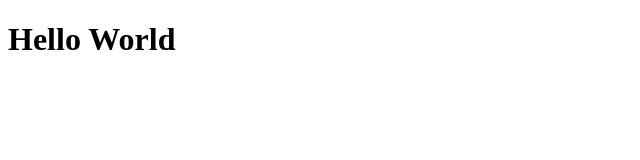
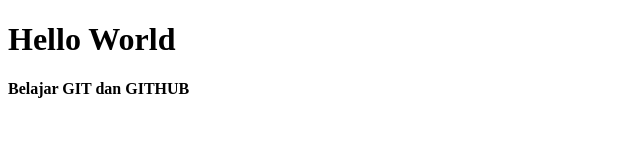
Before and after one commit to rafifauzif/hari-1-online, a plain HTML site: page index.html in a window 1280 px wide. Shown: the whole page, without its empty margins (0-640 px from the left). Drawn offline with Linux system fonts and the light colour scheme.

Commit message:
Menambahkan Belajar GIT dan GITHUB

```diff
--- a/index.html
+++ b/index.html
@@ -7,5 +7,6 @@
 </head>
 <body>
   <h1>Hello World</h1>
+  <h4>Belajar GIT dan GITHUB</h4>
 </body>
 </html>
```
